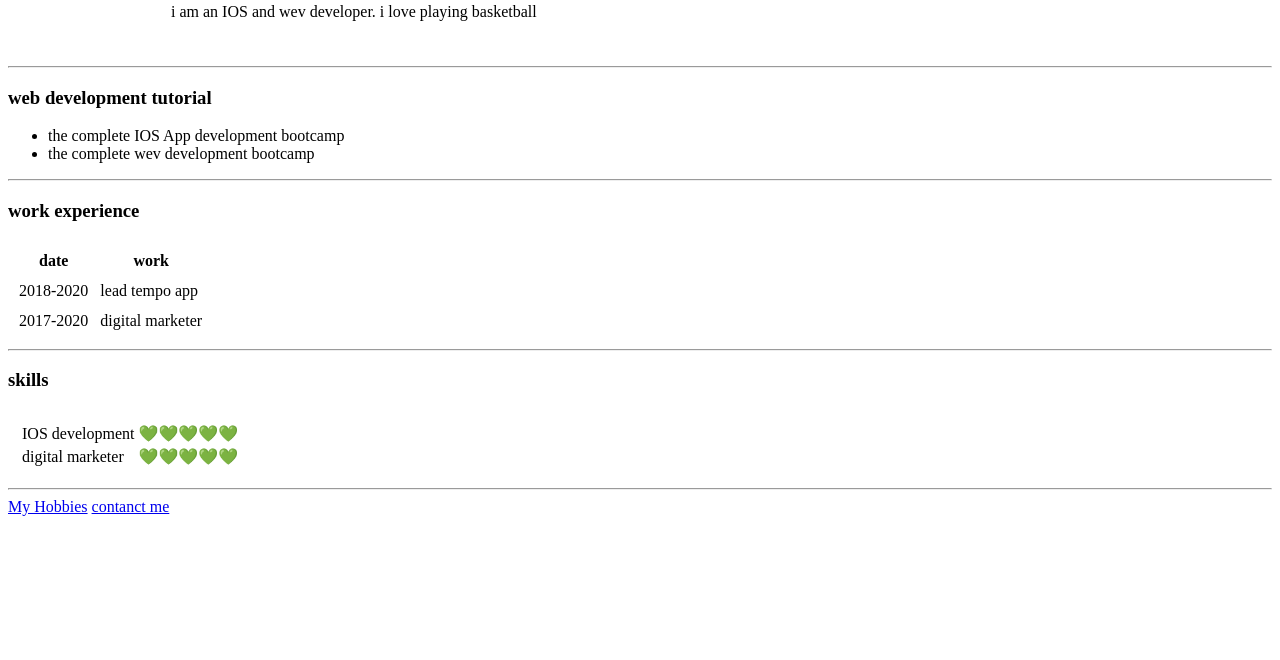
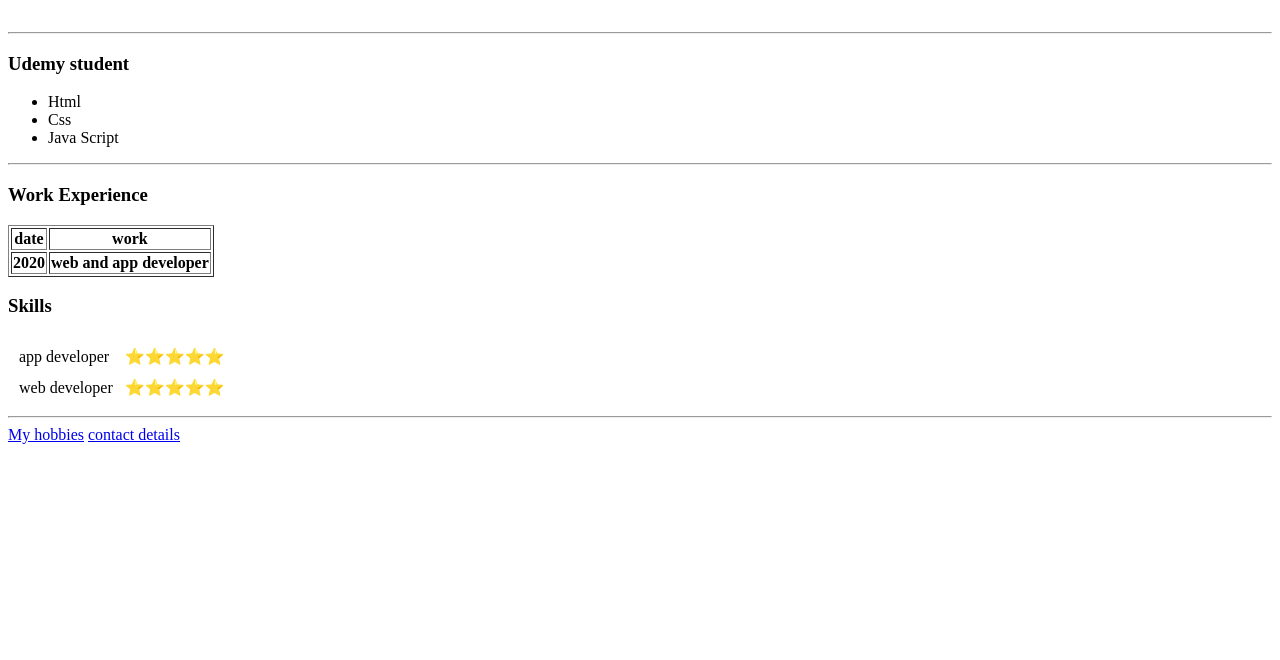
Before and after one commit to spaniard11/cv, a plain HTML site: page index.html in a window 1280 px wide. Shown: the part 140-800 px from the top of the page. Drawn offline with Linux system fonts and the light colour scheme.

Commit message:
Add files via upload

```diff
--- a/index.html
+++ b/index.html
@@ -2,74 +2,67 @@
 <html lang="en" dir="ltr">
   <head>
     <meta charset="utf-8">
-    <title>💚Kit's personal site</title>
+    <title>★Kit's Personla Site</title>
   </head>
+
   <body>
-    <table cellspacing="20">
+    <table cellspacing= "20">
       <tr>
-        <td><img src="image/ako.jpg" alt="Kit's profile picture"></td>
-        <td>  <h1>Jesse Kit Ocampo</h1>
-          <p><em> web <strong><a href="https://www.facebook.com/sspaniardd/">developer</a></strong></em></p>
-          <p>i am an IOS and wev developer. i love playing basketball </p></td>
+        <td>  <img src="image/kit.jpg" alt="my picture"width="90" height="90">
+        </td>
+        <td>
+           <h1>Jesse Kit Ocampo</h1>
+            <p><em><strong><a href="https://www.w3schools.com/">Web Developer</a></strong></em></p>
+          </td>
       </tr>
   </table>
+    <hr>
 
-    <hr>
-    <h3>web development tutorial</h3>
+    <h3>Udemy student</h3>
 <ul>
-      <li>the complete IOS App development bootcamp</li>
-      <li>the complete wev development bootcamp</li>
+  <li>Html</li>
+  <li>Css</li>
+  <li>Java Script</li>
 </ul>
 <hr>
-    <h3>work experience</h3>
-    <table cellspacing="10">
-      <thead>
+<h3>Work Experience</h3>
+
+<table border="1px">
+  <thaed>
   <tr>
     <th>date</th>
     <th>work</th>
   </tr>
-      </thead>
+  </thaed>
   <tbody>
+    <tr>
+    <th>2020 </th>
+    <th>web and app developer</th>
+  </tr>
+  <tbody/>
+</table>
 
-      </tbody>
-      <tfoot>
+<h3>Skills</h3>
 
-      </tfoot>
+<table cellspacing="10">
+
     <tr>
-        <td>2018-2020</td>
-        <td> lead tempo app</td>
+      <td>app developer</td>
+      <td>⭐⭐⭐⭐⭐</td>
     </tr>
    <tr>
-        <td>2017-2020</td>
-        <td>digital marketer</td>
+      <td>web developer </td>
+      <td>⭐⭐⭐⭐⭐</td>
     </tr>
-  </table>
-  <hr>
-  <h3>skills</h3>
-<table cellspacing="10">
-  <tr>
-    <td>
-      <table>
-        <tr>
-          <td>IOS development</td>
-          <td>💚💚💚💚💚</td>
-        </tr><tr>
-          <td>digital marketer</td>
-          <td>💚💚💚💚💚</td>
-        </tr>
-      </table>
-    </td>
-  </tr>
+
+
 </table>
 
 
 
+<hr>
+<a href="hobbies.html">My hobbies</a>
 
-
-
-
-    <hr>
-  <a href="hobbies.html">My Hobbies</a>
-  <a href="contactme.html">contanct me</a>
+<a href="contact.html">contact details</a>
   </body>
 </html>
```
Also changed, not shown: contact.html (added, +38 -0 lines), hobbies.html (+6 -5 lines). Lines whose indentation alone changed are shown as unchanged.
